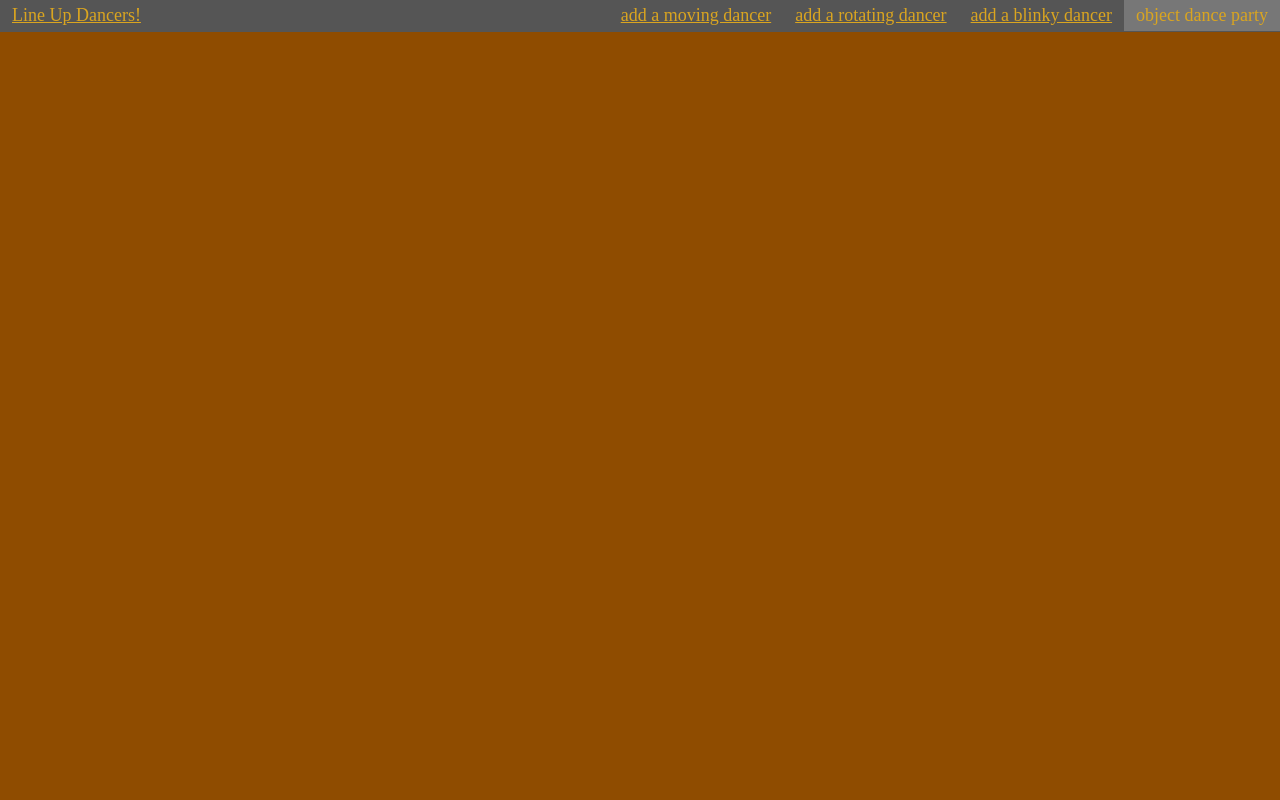
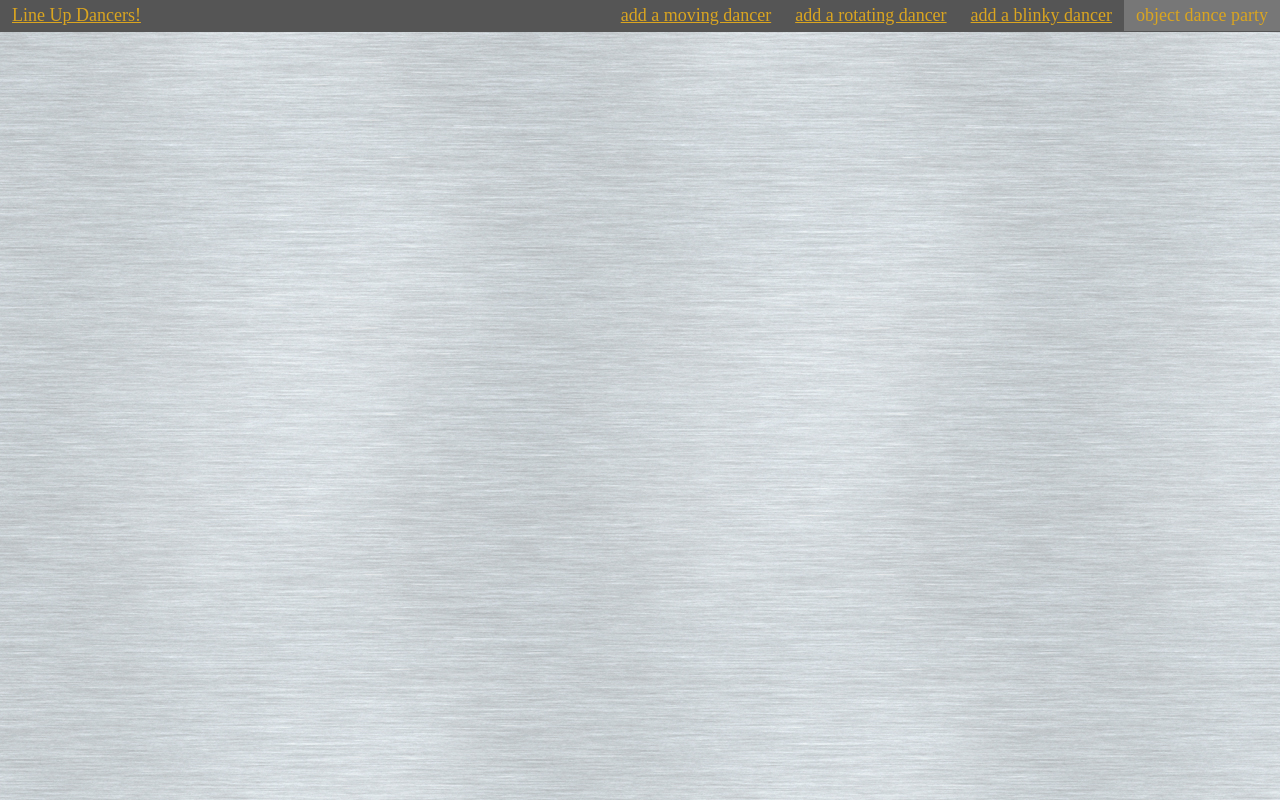
Before and after one commit to sbasher314/subclass-dance-party, a website: page dancefloor.html in a window 1280 px wide. Both pictures are taken after a click on the link "Line Up Dancers!". Drawn offline with nearby package versions, Linux system fonts and the light colour scheme.

Commit message:
Complete background image

```diff
--- a/styles.css
+++ b/styles.css
@@ -5,6 +5,7 @@ body{
   margin: 0px;
   background-color: rgb(143, 76, 0);
   font-size: 18px;
+  background-image: url('./src/tileBackground.jpg');
 }
 body, a:link, a:visited, a:active{
   color: goldenrod;
@@ -48,6 +49,7 @@ body, a:link, a:visited, a:active{
 
 .linedUp .dancer {
   position: relative;
+  margin: 5px;
 }
 
 .square {
@@ -58,15 +60,13 @@ body, a:link, a:visited, a:active{
 .dancefloor {
   display: block;
   position: relative;
-  width: 90%;
-  left: 5%;
-  height: calc(100% - 200px);
-  top: 100px;
 }
 
 .dancefloor.linedUp {
   display:flex;
   position: absolute;
+  top: 100px;
+  width:  100%;
 }
 
 .dancefloor div {
@@ -79,4 +79,5 @@ body, a:link, a:visited, a:active{
 
 .dancefloor div.linedUp {
   position: relative;
+  padding: 25px;
 }
```
Also changed, not shown: SpecRunner.html (+1 -0 lines), src/tileBackground.jpg (added).
